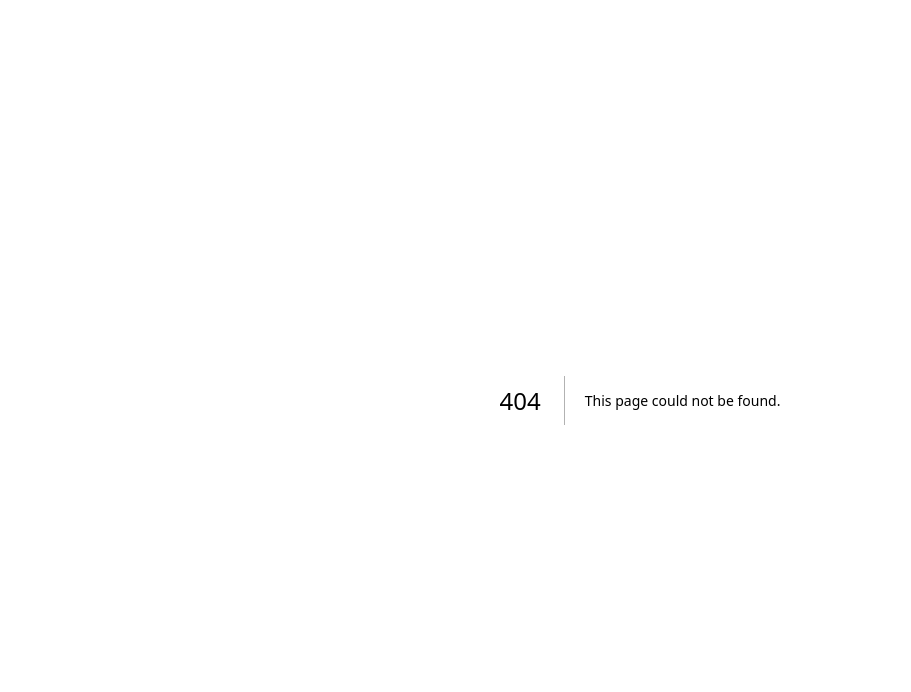
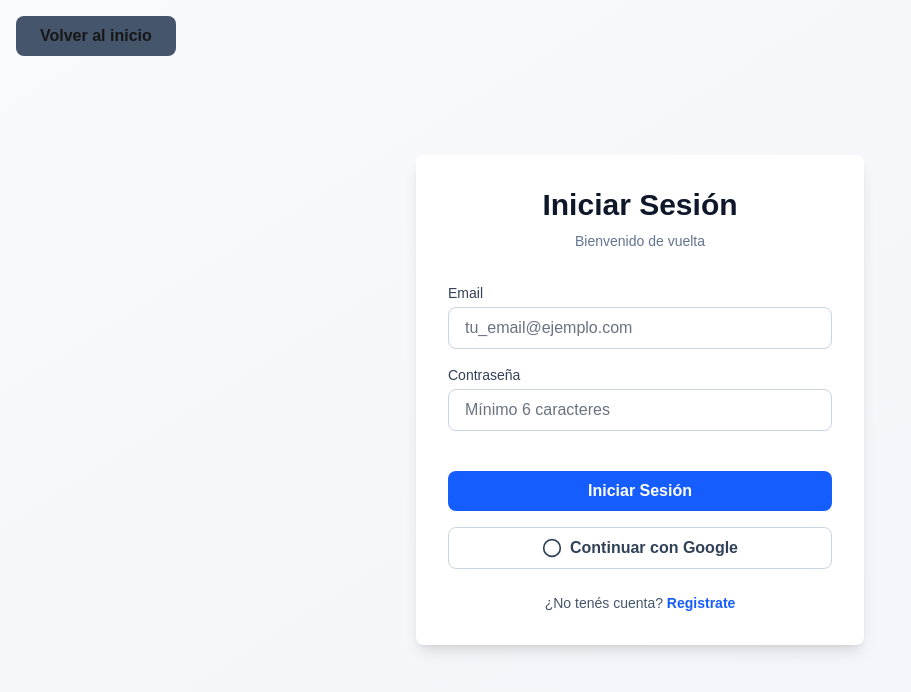
Before and after one commit to colibrilatam/colibri_os_front, a Next.js app in the folder client/: page /login in a window 1280 px wide. Before the commit this address had no page. Shown: the top 692 px of the page, without its empty margins (0-911 px from the left). Built offline with nearby package versions, Linux system fonts and the light colour scheme.

Commit message:
Página de login/register

```diff
--- a/client/src/app/globals.css
+++ b/client/src/app/globals.css
@@ -33,12 +33,6 @@ body {
   -moz-osx-font-smoothing: grayscale;
 }
 
-* {
-  box-sizing: border-box;
-  padding: 0;
-  margin: 0;
-}
-
 a {
   color: inherit;
   text-decoration: none;
--- /dev/null
+++ b/client/src/app/login/page.jsx
@@ -0,0 +1,253 @@
+'use client';
+
+import { useState } from 'react';
+import Link from 'next/link';
+import LoadingScreen from '@/components/LoadingScreen';
+
+export default function LoginRegisterPage() {
+  const [view, setView] = useState('login');
+  const [loading, setLoading] = useState(false);
+
+  // Form fields
+  const [formData, setFormData] = useState({
+    username: '',
+    email: '',
+    password: '',
+  });
+
+  // Form errors
+  const [errors, setErrors] = useState({
+    username: '',
+    email: '',
+    password: '',
+  });
+
+  // Validation rules
+  const validateEmail = (email) => {
+    const emailRegex = /^[^\s@]+@[^\s@]+\.[^\s@]+$/;
+    return emailRegex.test(email);
+  };
+
+  const validatePassword = (password) => {
+    return password.length >= 6;
+  };
+
+  // Real-time validation on input change
+  const handleInputChange = (e) => {
+    const { name, value } = e.target;
+    setFormData(prev => ({ ...prev, [name]: value }));
+
+    const newErrors = { ...errors };
+
+    // Validation logic
+    if (name === 'username') {
+      if (value.trim() === '') {
+        newErrors.username = 'El nombre de usuario es requerido';
+      } else {
+        newErrors.username = '';
+      }
+    }
+
+    if (name === 'email') {
+      if (value.trim() === '') {
+        newErrors.email = 'El email es requerido';
+      } else if (!validateEmail(value)) {
+        newErrors.email = 'El email no tiene un formato válido';
+      } else {
+        newErrors.email = '';
+      }
+    }
+
+    if (name === 'password') {
+      if (value.trim() === '') {
+        newErrors.password = 'La contraseña es requerida';
+      } else if (!validatePassword(value)) {
+        newErrors.password = 'La contraseña debe tener mínimo 6 caracteres';
+      } else {
+        newErrors.password = '';
+      }
+    }
+
+    setErrors(newErrors);
+  };
+
+  // Check if form is valid
+  const isFormValid = () => {
+    if (view === 'login') {
+      return formData.email.trim() !== '' &&
+             formData.password.trim() !== '' &&
+             !errors.email &&
+             !errors.password;
+    } else {
+      return formData.username.trim() !== '' &&
+             formData.email.trim() !== '' &&
+             formData.password.trim() !== '' &&
+             !errors.username &&
+             !errors.email &&
+             !errors.password;
+    }
+  };
+
+  // Handle submit
+  const handleSubmit = async (e) => {
+    e.preventDefault();
+
+    if (!isFormValid()) return;
+
+    setLoading(true);
+
+    // Se simula una llamada a la API con un delay de 1.5 segundos
+    setTimeout(() => {
+      console.log(`${view === 'login' ? 'Login' : 'Registro'} iniciado:`, formData);
+      setLoading(false);
+    }, 1500);
+  };
+
+  // Handle Google button click
+  const handleGoogleClick = () => {
+    console.log('Google button clicked');
+  };
+
+  // Switch between views
+  const switchView = () => {
+    setView(view === 'login' ? 'register' : 'login');
+    setFormData({ username: '', email: '', password: '' });
+    setErrors({ username: '', email: '', password: '' });
+  };
+
+  if (loading) {
+    return <LoadingScreen />;
+  }
+
+  const isLogin = view === 'login';
+
+  return (
+    <div className="flex items-center relative flex-col justify-center min-h-screen bg-linear-to-br from-slate-50 to-slate-100 px-4 p-6">
+        {/* Home button */}
+      <Link
+        href="/"
+        className=" top-4 left-4 absolute  px-6 py-2 bg-slate-600 text-white rounded-lg font-semibold hover:bg-slate-700 transition"
+      >
+        Volver al inicio
+      </Link>
+
+      <div className="w-full max-w-md bg-white rounded-lg shadow-lg p-8">
+        {/* Title */}
+        <h1 className="text-3xl font-bold text-slate-900 mb-2 text-center">
+          {isLogin ? 'Iniciar Sesión' : 'Crear Cuenta'}
+        </h1>
+        <p className="text-center text-slate-500 text-sm mb-8">
+          {isLogin ? 'Bienvenido de vuelta' : 'Únete a nosotros hoy'}
+        </p>
+
+        {/* Form */}
+        <form onSubmit={handleSubmit} className="space-y-4">
+          {/* Username field (only in register) */}
+          {!isLogin && (
+            <div>
+              <label htmlFor="username" className="block text-sm font-medium text-slate-700 mb-1">
+                Nombre de Usuario
+              </label>
+              <input
+                type="text"
+                id="username"
+                name="username"
+                value={formData.username}
+                onChange={handleInputChange}
+                placeholder="tu_usuario"
+                className={`w-full px-4 py-2 border rounded-lg focus:outline-none focus:ring-2 focus:ring-blue-500 transition placeholder:text-gray-500 text-black ${
+                  errors.username ? 'border-red-500 bg-red-50' : 'border-slate-300'
+                }`}
+              />
+              {errors.username && (
+                <p className="text-red-500 text-xs mt-1">{errors.username}</p>
+              )}
+            </div>
+          )}
+
+          {/* Email field */}
+          <div>
+            <label htmlFor="email" className="block text-sm font-medium text-slate-700 mb-1">
+              Email
+            </label>
+            <input
+              type="email"
+              id="email"
+              name="email"
+              value={formData.email}
+              onChange={handleInputChange}
+              placeholder="tu_email@ejemplo.com"
+              className={`w-full px-4 py-2 border rounded-lg focus:outline-none focus:ring-2 focus:ring-blue-500 transition placeholder:text-gray-500 text-black ${
+                errors.email ? 'border-red-500 bg-red-50' : 'border-slate-300'
+              }`}
+            />
+            {errors.email && (
+              <p className="text-red-500 text-xs mt-1">{errors.email}</p>
+            )}
+          </div>
+
+          {/* Password field */}
+          <div>
+            <label htmlFor="password" className="block text-sm font-medium text-slate-700 mb-1">
+              Contraseña
+            </label>
+            <input
+              type="password"
+              id="password"
+              name="password"
+              value={formData.password}
+              onChange={handleInputChange}
+              placeholder="Mínimo 6 caracteres"
+              className={`w-full px-4 py-2 border rounded-lg focus:outline-none focus:ring-2 focus:ring-blue-500 transition placeholder:text-gray-500 text-black ${
+                errors.password ? 'border-red-500 bg-red-50' : 'border-slate-300'
+              }`}
+            />
+            {errors.password && (
+              <p className="text-red-500 text-xs mt-1">{errors.password}</p>
+            )}
+          </div>
+
+          {/* Submit button */}
+          <button
+            type="submit"
+            className='w-full py-2 px-4 rounded-lg font-semibold transition mt-6 bg-blue-600 text-white hover:bg-blue-700 cursor-pointer'
+          >
+            {isLogin ? 'Iniciar Sesión' : 'Registrarse'}
+          </button>
+        </form>
+
+        {/* Google button */}
+        <button
+          type="button"
+          onClick={handleGoogleClick}
+          className="w-full py-2 px-4 border border-slate-300 rounded-lg font-semibold text-slate-700 hover:bg-slate-50 transition mt-4 flex items-center justify-center gap-2"
+        >
+          <svg
+            className="w-5 h-5"
+            viewBox="0 0 24 24"
+            fill="none"
+            stroke="currentColor"
+            strokeWidth="2"
+          >
+            <circle cx="12" cy="12" r="10" />
+          </svg>
+          Continuar con Google
+        </button>
+
+        {/* Toggle view link */}
+        <p className="text-center text-slate-600 text-sm mt-6">
+          {isLogin ? '¿No tenés cuenta? ' : '¿Ya tenés una cuenta? '}
+          <button
+            type="button"
+            onClick={switchView}
+            className="text-blue-600 font-semibold hover:underline"
+          >
+            {isLogin ? 'Registrate' : 'Iniciá sesión'}
+          </button>
+        </p>
+      </div>
+
+
+    </div>
+  );
+}
```
